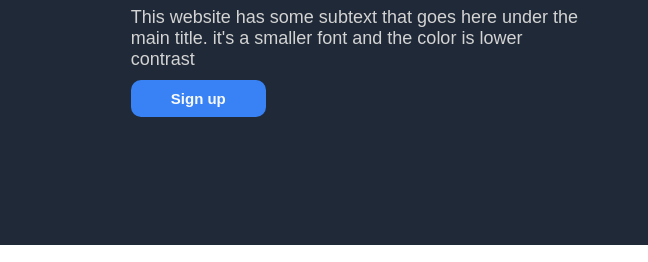
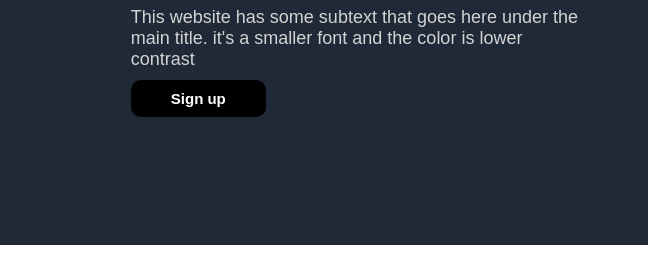
Before and after one commit to leovre/landing-page, a plain HTML site: page index.html in a window 1280 px wide. In both pictures the pointer is over the button "Sign up". Shown: the part 291-553 px from the top of the page, 0-648 px from the left. Drawn offline with Linux system fonts and the light colour scheme.

Commit message:
added hover/transition

```diff
--- a/styles.css
+++ b/styles.css
@@ -172,6 +172,13 @@ margin-bottom: 125px;
     border-radius:10px;
     border:2px solid white;
 
+
+}
+
+.button-one:hover, .button-two:hover{
+    background-color: black;
+    color:white;
+    transition:0.7s
 }
 
 .text{
```
